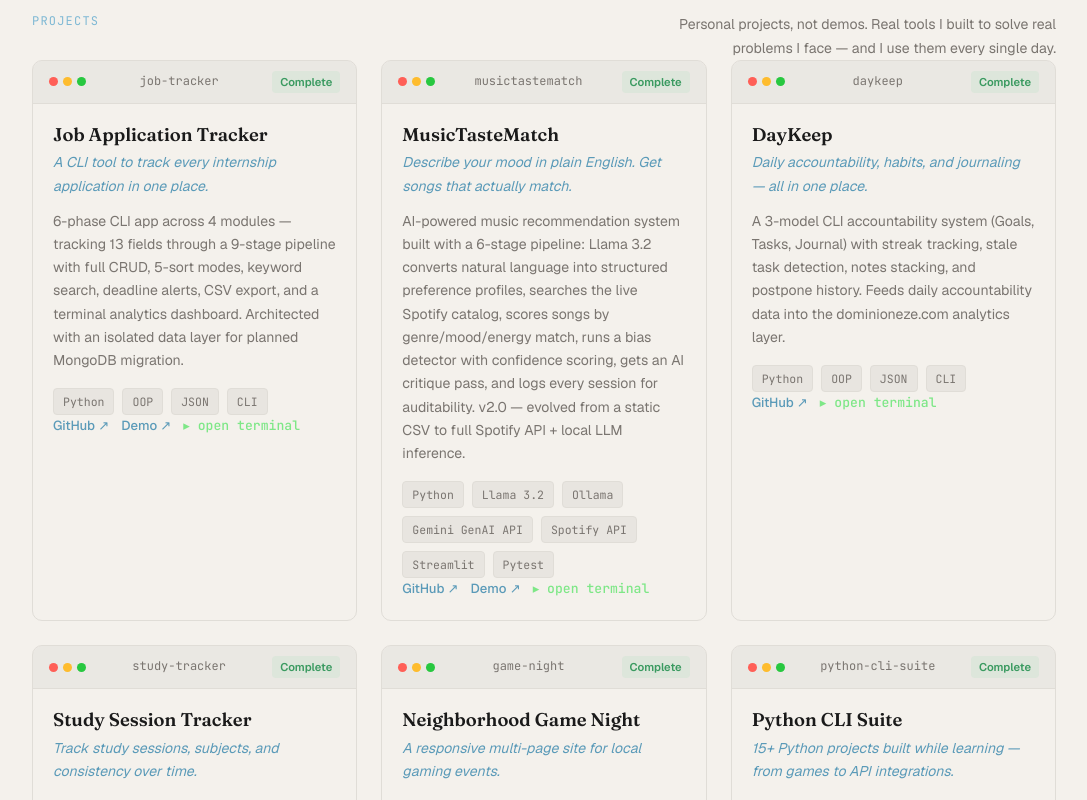
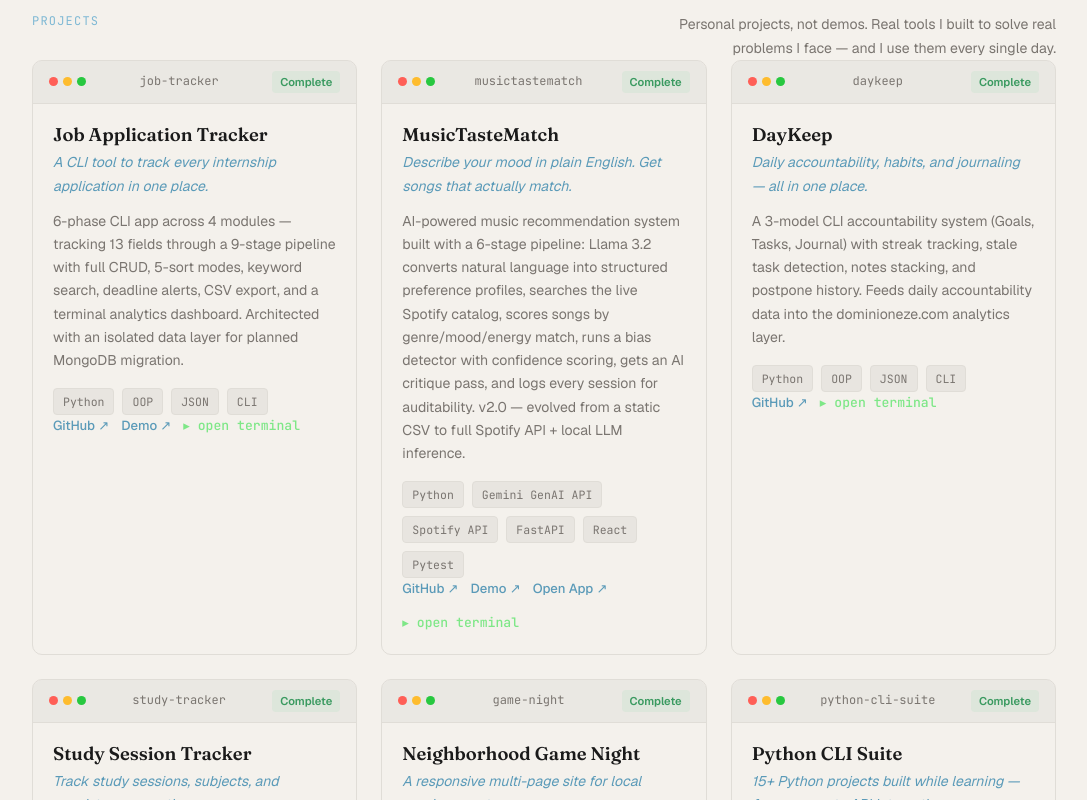
Before and after one commit to fortdominz/myPortfolio, a React (Vite) app: page / in a window 1280 px wide. Shown: the part 1594-2394 px from the top of the page, without its empty margins (58-1145 px from the left). Built offline with nearby package versions, Linux system fonts and the light colour scheme.

Commit message:
feat: add Open App link for MusicTasteMatch and update stack tags

```diff
--- a/src/components/Projects.jsx
+++ b/src/components/Projects.jsx
@@ -158,6 +158,15 @@ function ProjectCard({ project }) {
                   Live ↗
                 </a>
               )}
+              {project.app && (
+                <a href={project.app} target="_blank" rel="noreferrer"
+                  style={{ fontSize: "0.82rem", color: "var(--accent-dark)", textDecoration: "none", fontWeight: 500 }}
+                  onMouseEnter={e => e.target.style.textDecoration = "underline"}
+                  onMouseLeave={e => e.target.style.textDecoration = "none"}
+                >
+                  Open App ↗
+                </a>
+              )}
               {project.terminal && (
                 <button
                   onClick={() => setExpanded(x => !x)}
--- a/src/data.js
+++ b/src/data.js
@@ -82,9 +82,10 @@ export const projects = [
     tagline: "Describe your mood in plain English. Get songs that actually match.",
     description:
       "AI-powered music recommendation system built with a 6-stage pipeline: Llama 3.2 converts natural language into structured preference profiles, searches the live Spotify catalog, scores songs by genre/mood/energy match, runs a bias detector with confidence scoring, gets an AI critique pass, and logs every session for auditability. v2.0 — evolved from a static CSV to full Spotify API + local LLM inference.",
-    stack: ["Python", "Llama 3.2", "Ollama", "Gemini GenAI API", "Spotify API", "Streamlit", "Pytest"],
+    stack: ["Python", "Gemini GenAI API", "Spotify API", "FastAPI", "React", "Pytest"],
     github: "https://github.com/fortdominz/musictastematch-applied-ai",
     demo: "https://www.loom.com/share/2e682286e00e4854b13feece69df9ee6",
+    app: "https://musictastematchai.dominioneze.dev",
     terminal: [
       { delay: 0,    type: "input",  text: "python main.py" },
       { delay: 700,  type: "output", text: "MusicTasteMatch v2.0 — AI Music Recommender" },
```
